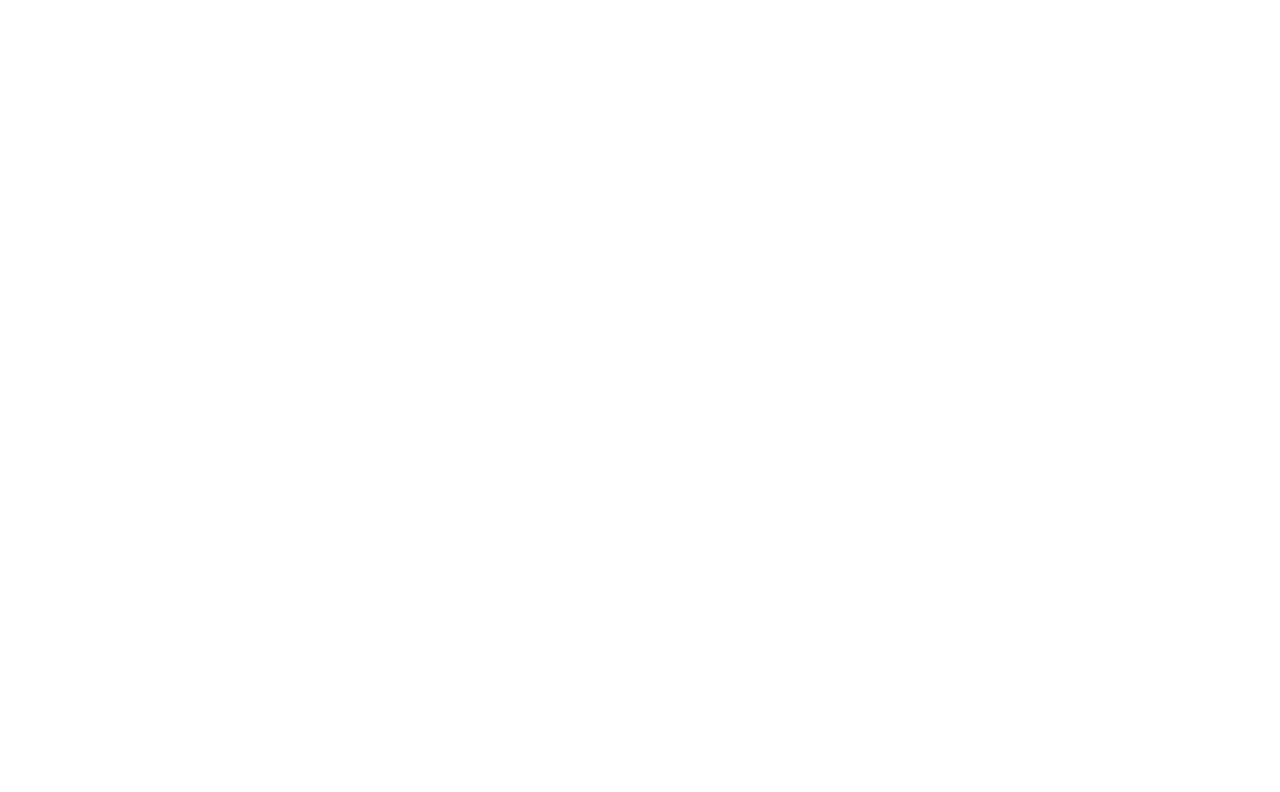
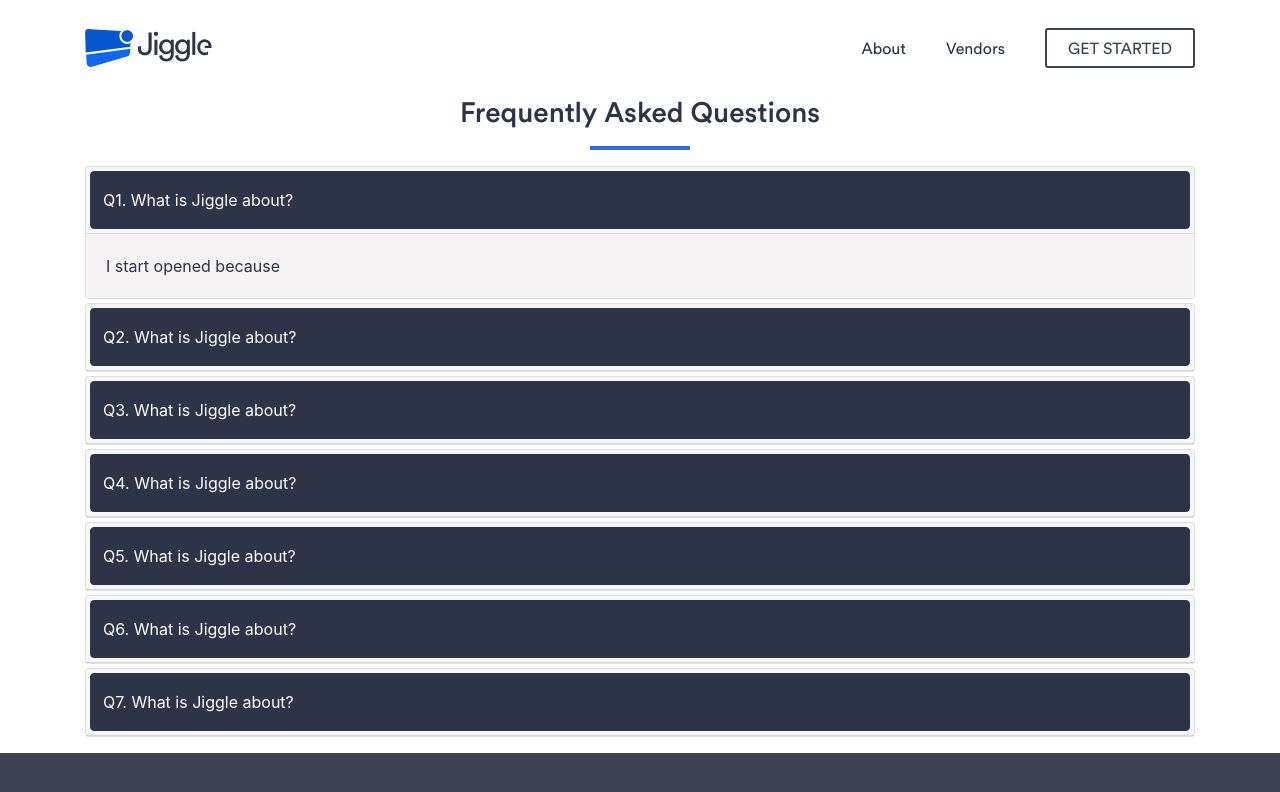
Before and after one commit to cynthiaiboro/Jiggle-Website, a Nuxt app: page /footer/faqs in a window 1280 px wide. Before the commit this address had no page. Shown: the top 792 px of the page. Built offline with nearby package versions, Linux system fonts and the light colour scheme.

Commit message:
added faq page

```diff
--- /dev/null
+++ b/components/footerPages/faq.vue
@@ -0,0 +1,115 @@
+<template>
+    <div class="container mb-3">
+        <h3 class="text-center get-started" style="font-weight: 500; color:#2D3448;">
+              Frequently Asked Questions
+            </h3>
+            <hr class="blue-hr">
+    <div role="tablist">
+    <b-card no-body class="mb-1">
+      <b-card-header header-tag="header" class="p-1" role="tab">
+        <b-button block href="#" v-b-toggle.accordion-1 variant="info">Q1. What is Jiggle about?</b-button>
+      </b-card-header>
+      <b-collapse id="accordion-1" visible accordion="my-accordion" role="tabpanel">
+        <b-card-body>
+          <b-card-text class="answer">I start opened because</b-card-text>
+        </b-card-body>
+      </b-collapse>
+    </b-card>
+
+    <b-card no-body class="mb-1">
+      <b-card-header header-tag="header" class="p-1" role="tab">
+        <b-button block href="#" v-b-toggle.accordion-2 variant="info">Q2. What is Jiggle about?</b-button>
+      </b-card-header>
+      <b-collapse id="accordion-2" accordion="my-accordion" role="tabpanel">
+        <b-card-body>
+          <b-card-text>I start opened because</b-card-text>
+        </b-card-body>
+      </b-collapse>
+    </b-card>
+
+    <b-card no-body class="mb-1">
+      <b-card-header header-tag="header" class="p-1" role="tab">
+        <b-button block href="#" v-b-toggle.accordion-3 variant="info">Q3. What is Jiggle about?</b-button>
+      </b-card-header>
+      <b-collapse id="accordion-3" accordion="my-accordion" role="tabpanel">
+        <b-card-body>
+          <b-card-text>{{ text }}</b-card-text>
+        </b-card-body>
+      </b-collapse>
+    </b-card>
+    <b-card no-body class="mb-1">
+      <b-card-header header-tag="header" class="p-1" role="tab">
+        <b-button block href="#" v-b-toggle.accordion-4 variant="info">Q4. What is Jiggle about?</b-button>
+      </b-card-header>
+      <b-collapse id="accordion-4" accordion="my-accordion" role="tabpanel">
+        <b-card-body>
+          <b-card-text>I start opened because</b-card-text>
+        </b-card-body>
+      </b-collapse>
+    </b-card>
+    <b-card no-body class="mb-1">
+      <b-card-header header-tag="header" class="p-1" role="tab">
+        <b-button block href="#" v-b-toggle.accordion-5 variant="info">Q5. What is Jiggle about?</b-button>
+      </b-card-header>
+      <b-collapse id="accordion-5" accordion="my-accordion" role="tabpanel">
+        <b-card-body>
+          <b-card-text>I start opened because</b-card-text>
+        </b-card-body>
+      </b-collapse>
+    </b-card>
+    <b-card no-body class="mb-1">
+      <b-card-header header-tag="header" class="p-1" role="tab">
+        <b-button block href="#" v-b-toggle.accordion-6 variant="info">Q6. What is Jiggle about?</b-button>
+      </b-card-header>
+      <b-collapse id="accordion-6" accordion="my-accordion" role="tabpanel">
+        <b-card-body>
+          <b-card-text>I start opened because</b-card-text>
+        </b-card-body>
+      </b-collapse>
+    </b-card>
+    <b-card no-body class="mb-1">
+      <b-card-header header-tag="header" class="p-1" role="tab">
+        <b-button block href="#" v-b-toggle.accordion-7 variant="info">Q7. What is Jiggle about?</b-button>
+      </b-card-header>
+      <b-collapse id="accordion-7" accordion="my-accordion" role="tabpanel">
+        <b-card-body>
+          <b-card-text>I start opened because</b-card-text>
+        </b-card-body>
+      </b-collapse>
+    </b-card>
+  </div>
+    </div>
+</template>
+
+<script>
+export default {
+
+}
+</script>
+
+<style scoped>
+.btn-info {
+    color: #fff;
+    background-color: #2d3448;
+    border-color: #2d3448;
+}
+.btn {
+    text-align: left !important;
+    padding-top: 1rem;
+    padding-bottom: 1rem;
+}
+.get-started {
+  font-family: 'Circularmedium' !important;
+}
+.blue-hr {
+  width: 100px;
+  height: 3px;
+  background-color: #2f6deb;
+}
+.answer {
+  color:#2d3448;
+}
+.card-body {
+    background: #f5f3f3;
+}
+</style>
--- a/components/index/header.vue
+++ b/components/index/header.vue
@@ -48,7 +48,7 @@
           </div>
           <div class="col-md-6 d-none d-md-block pb-3">
             <div class="d-flex justify-content-center align-items-center">
-              <img src="/top-phone.svg" height="450vh" class="top-phones">
+              <img src="/top-phone.svg" height="450vh" class="top-phone">
             </div>
           </div>
         </div>
@@ -58,7 +58,8 @@
 </template>
 
 <script>
-export default {}
+export default {
+}
 </script>
 
 <style scoped>
@@ -137,6 +138,7 @@
     transform: translate3d(0, 0, 0);
   }
 }
+
 .bounceInRight {
   -webkit-animation-name: bounceInRight;
   animation-name: bounceInRight;
@@ -158,7 +160,7 @@
   font-size: 1rem !important;
   font-family: 'Circularbook' !important;
 }
-.top-phones {
+.top-phone {
   animation-name: bounceInRight;
   animation-duration: 6s;
 }
--- /dev/null
+++ b/layouts/Nav.vue
@@ -0,0 +1,74 @@
+<template>
+    <div>
+    <section id="nav">
+      <div class="container py-3">
+        <b-navbar toggleable class="navbar-expand-lg px-0">
+          <b-navbar-brand>
+            <router-link to="/">
+              <img src="/jiggle logo blue.svg" height="38px" width="127px">
+            </router-link>
+          </b-navbar-brand>
+          <b-navbar-toggle target="nav_item_collapse"/>
+          <b-collapse id="nav_item_collapse" is-nav>
+            <b-navbar-nav class="ml-auto">
+              <b-nav-item to="/about" class="nav-link">About</b-nav-item>
+              <b-nav-item to="/vendor" class="nav-link">Vendors</b-nav-item>
+              <!-- <b-nav-item to="/" class="nav-link">Blog</b-nav-item> -->
+              <b-button class="get-started-button" href="#get-started-quickly">GET STARTED</b-button>
+            </b-navbar-nav>
+          </b-collapse>
+        </b-navbar>
+      </div>
+    </section>
+    </div>
+</template>
+
+<script>
+export default {
+
+}
+</script>
+
+<style scoped>
+@font-face {
+  font-family: 'Circularbook';
+  src: url('../assets/fonts/circularbook.ttf');
+}
+@font-face {
+  font-family: 'Circularbold';
+  src: url('../assets/fonts/circularbold.ttf');
+}
+#nav {
+  background-color: #ffffff;
+}
+.nav-link {
+  color: #2d3448 !important;
+  padding: 4px 10px !important;
+  font-size: 1rem !important;
+  font-family: 'Circularbook' !important;
+}
+.nav-link:hover {
+  color: #2f6deb !important;
+  padding: 4px 10px !important;
+  transition: 1s;
+  text-decoration: none !important;
+}
+.nav-item:last-of-type .nav-link {
+  padding: 4px 30px 4px 10px !important;
+}
+.get-started-button {
+  border-radius: 3px !important;
+  font-family: 'Circularbook' !important;
+  border: 2px solid #3e4353;
+  width: 150px;
+  height: 40px;
+  background-color: #ffffff;
+  color: #3e4353;
+}
+.get-started-button:hover {
+  cursor: pointer;
+  background: #3e4353;
+  color: #ffffff;
+  transition: ease-in 1s;
+}
+</style>
--- a/layouts/footer.vue
+++ b/layouts/footer.vue
@@ -15,11 +15,11 @@
             <p class="mb-2 my-1">
               <router-link to ="/about" class="footer-text-link">About Us</router-link>
             </p>
+            <!-- <p class="mb-3 footer-text">
+              Blog
+            </p> -->
             <p class="mb-3 footer-text">
-              Blog
-            </p>
-            <p class="mb-3 footer-text">
-              FAQ's
+              <router-link to ="/footer/faqs" class="footer-text-link">FAQ's</router-link>
             </p>
           </div>
           <div class="col-md-2 footer-jiggle">
@@ -29,12 +29,12 @@
             <p class="mb-3 footer-text mt-2">
               Features
             </p>
-            <p class="mb-3 footer-text">
+            <!-- <p class="mb-3 footer-text">
               Client App
             </p>
             <p class="mb-3 footer-text">
               Vendor App
-            </p>
+            </p> -->
           </div>
           <div class="col-md-3 footer-jiggle">
             <h6 class="mb-2 last-footer-header-color" style="font-weight:550">
@@ -43,9 +43,9 @@
             <p class="mb-3 mt-2 footer-text">
               Terms and conditions
             </p>
-            <p class="mb-3 footer-text">
+            <!-- <p class="mb-3 footer-text">
               Privacy Policy
-            </p>
+            </p> -->
           </div>
           <div class="col-md-2 footer-jiggle">
             <h6 class="mb-2 last-footer-header-color" style="font-weight:550">
--- a/nuxt.config.js
+++ b/nuxt.config.js
@@ -1,7 +1,6 @@
-// eslint-disable-next-line nuxt/no-cjs-in-config
+/* eslint-disable no-dupe-keys */
 const pkg = require('./package')
 
-// eslint-disable-next-line nuxt/no-cjs-in-config
 module.exports = {
   mode: 'universal',
 
@@ -15,9 +14,14 @@
       { name: 'viewport', content: 'width=device-width, initial-scale=1' },
       { hid: 'description', name: 'description', content: pkg.description }
     ],
-    link: [{ rel: 'icon', type: 'image/x-icon', href: '/favicon.ico' }],
-    // eslint-disable-next-line no-dupe-keys
     link: [
+      {
+        rel: 'stylesheet',
+        href: 'https://cdn.jsdelivr.net/npm/animate.css@3.5.2/animate.min.css',
+        integrity:
+          'sha384-OHBBOqpYHNsIqQy8hL1U+8OXf9hH6QRxi0+EODezv82DfnZoV7qoHAZDwMwEJvSw',
+        crossorigin: 'anonymous'
+      },
       {
         href:
           'https://stackpath.bootstrapcdn.com/font-awesome/4.7.0/css/font-awesome.min.css',
@@ -25,7 +29,8 @@
         integrity:
           'sha384-wvfXpqpZZVQGK6TAh5PVlGOfQNHSoD2xbE+QkPxCAFlNEevoEH3Sl0sibVcOQVnN',
         crossorigin: 'anonymous'
-      }
+      },
+      { rel: 'icon', type: 'image/x-icon', href: '/favicon.ico' }
     ],
     script: [
       {
--- /dev/null
+++ b/pages/footer/faqs.vue
@@ -0,0 +1,24 @@
+<template>
+    <div>
+        <Nav />
+        <FAQ />
+        <Footer />
+    </div>
+</template>
+
+<script>
+import Nav from '../../layouts/Nav'
+import FAQ from '../../components/footerPages/faq'
+import Footer from '../../layouts/footer'
+export default {
+    components:{
+        Nav,
+        FAQ,
+        Footer
+    }
+}
+</script>
+
+<style>
+
+</style>
```
Also changed, not shown: components/index/ourServices.vue (+3 -80 lines), package.json (+5 -5 lines), 1 other file (tests, documents, lock files or other folders).
